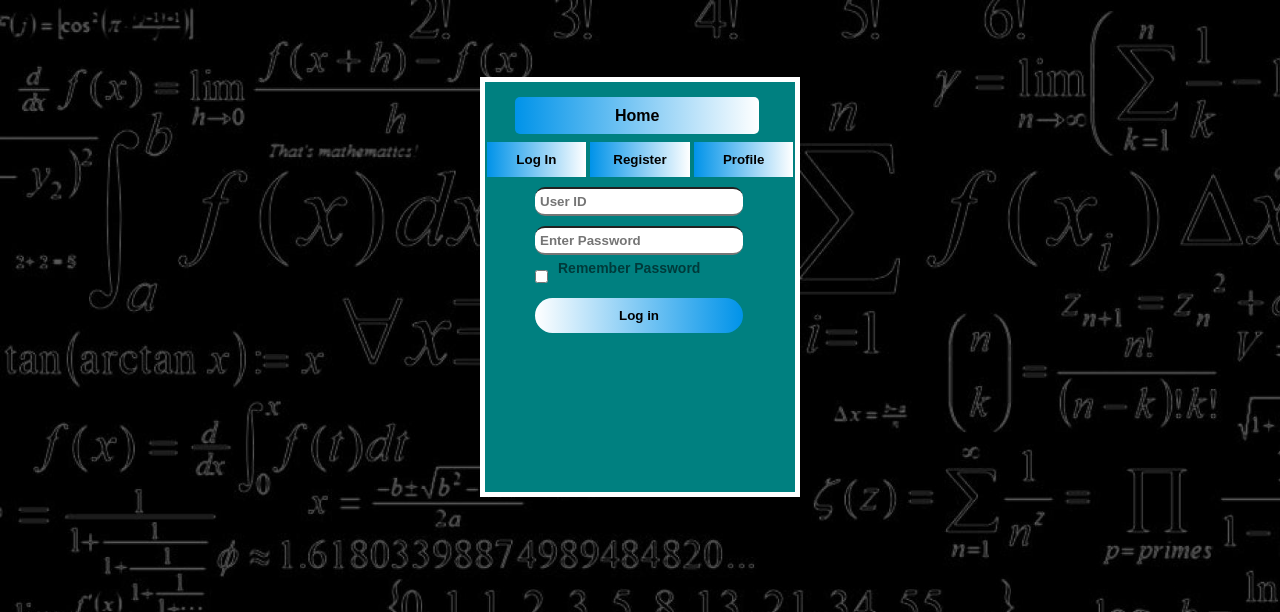
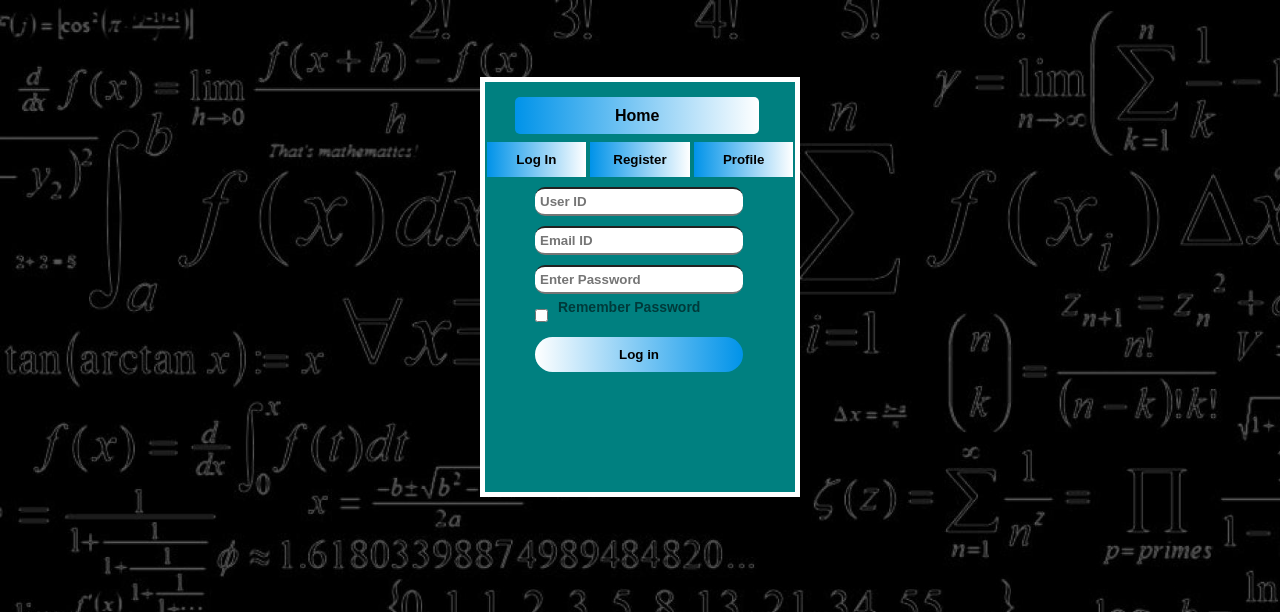
Before and after one commit to SicBeats/mathculture, a Flask app: page /login in a window 1280 px wide. Shown: the top 612 px of the page. Run offline with Flask 2, Linux system fonts and the light colour scheme; some libraries are stand-ins or nearby versions.

Commit message:
signin works bby

```diff
--- a/flask_app/auth/static/index.js
+++ b/flask_app/auth/static/index.js
@@ -1,8 +1,8 @@
 // Import the functions you need from the SDKs you need
 import { initializeApp } from "https://www.gstatic.com/firebasejs/9.6.0/firebase-app.js";
 import { getDatabase, ref, set } from "https://www.gstatic.com/firebasejs/9.6.0/firebase-database.js";
-import { getAuth, createUserWithEmailAndPassword } from "https://www.gstatic.com/firebasejs/9.6.0/firebase-auth.js";
-
+//import { getAuth, createUserWithEmailAndPassword} from "https://www.gstatic.com/firebasejs/9.6.0/firebase-auth.js";
+import { getAuth, signInWithEmailAndPassword } from "https://www.gstatic.com/firebasejs/9.6.0/firebase-auth.js";
 const firebaseConfig = {
   apiKey: "AIzaSyAQ9a_t_JqB4_uSCr03jG_68MbICca0Cfg",
   authDomain: "arithmetic-math-calculator.firebaseapp.com",
@@ -64,18 +64,40 @@ async function createNewAccount(email,password) {
   }
 }
 
+async function signinAccount(email,password) {
+
+
+
+
+  const auth = getAuth(app);
+
+  try {
+    const userCredentials = await signInWithEmailAndPassword(auth,email,password);
+    const uid = userCredentials.user.uid;
+    console.log('User Signed in!!');
+    console.log(uid);
+
+  }
+  catch(error) {
+    // Firebase will use this to alert of its errors
+    var error_code = error.code;
+    var error_message = error.message;
+    alert(error_message);
+  }
+}
+
 // Set up our login function
-function login() {
+document.getElementById("checkReg").addEventListener("click", function(event){
+  event.preventDefault()
+
   // Get all our input fields
-  user = document.getElementById('user').value
-  password = document.getElementById('pass').value
+  var email = document.getElementById('email2').value
+  var password = document.getElementById('pass2').value
+  // Validate input fields
+  signinAccount(email, password);
+});
 
-  // Validate input fields
-  if (validate_password(password) == false) {
-    alert('User_id or Password is Outta Line!!')
-    return
-    // Don't continue running the code
-  }
+
 
   auth.signInWithEmailAndPassword(user_id, password)
   .then(function() {
@@ -104,4 +126,3 @@ function login() {
 
     alert(error_message)
   })
-}
--- a/flask_app/auth/templates/login_firebase.html
+++ b/flask_app/auth/templates/login_firebase.html
@@ -24,10 +24,11 @@ Date Last Edited: 10/29/2021
 			</div>
 		<!-- This is where a user would login if they already had an account -->
 		<form id="sign_in" action="/sign_in" class="input-group">
-			<input type="text" class="input-field" id="user_id" placeholder="User ID"required>
-			<input type="password" class="input-field" id="password" placeholder="Enter Password"required>
+			<input id="user2" type="text" class="input-field" placeholder="User ID"required>
+			<input id="email2" type="email" class="input-field" placeholder="Email ID"required>
+			<input id="pass2" type="password" class="input-field" placeholder="Enter Password"required>
 			<input type="checkbox" class="check-box"><span>Remember Password</span>
-			<button type="submit" class="submit-btn" onclick="login()">Log in</button>
+			<button id="checkReg" type="submit" class="submit-btn" onclick="login()">Log in</button>
 		</form>
 		<form id="profile" class="input-group">
 			<label id="UserID">User ID:   </label>
```
